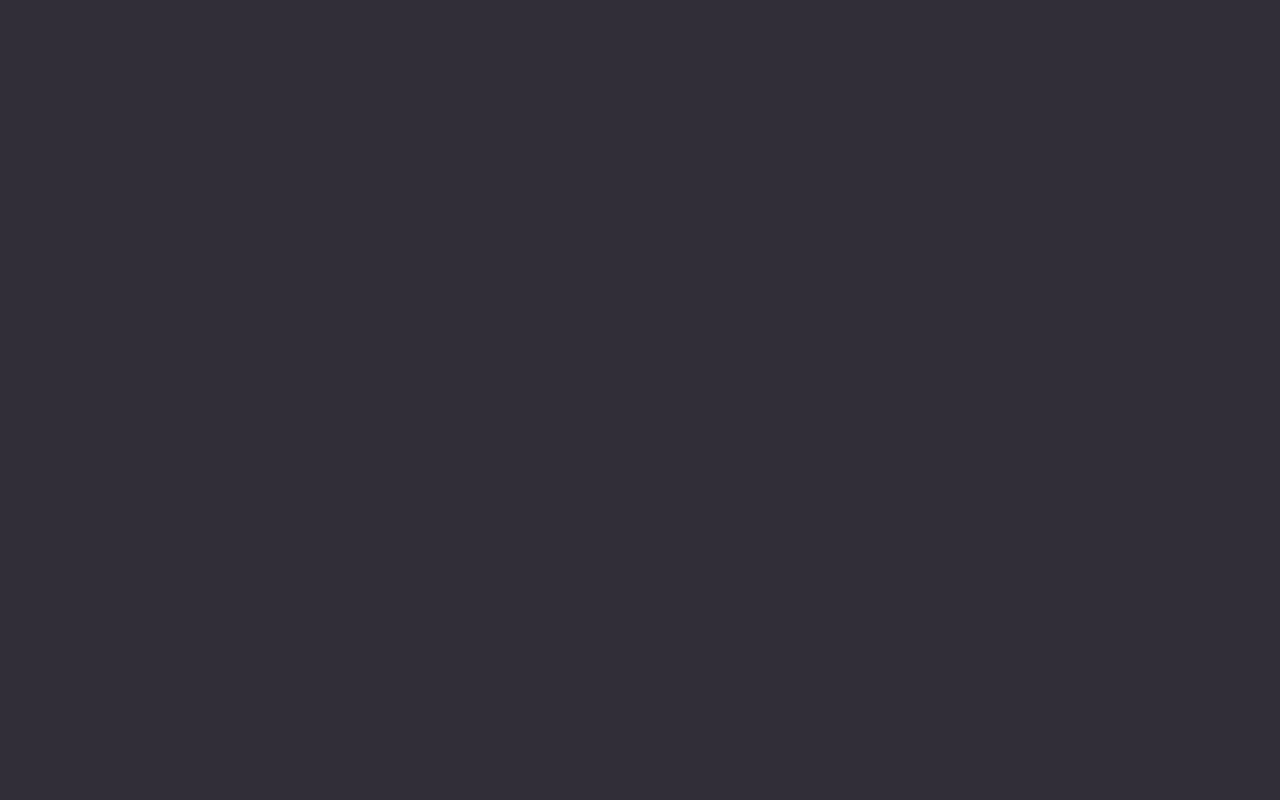
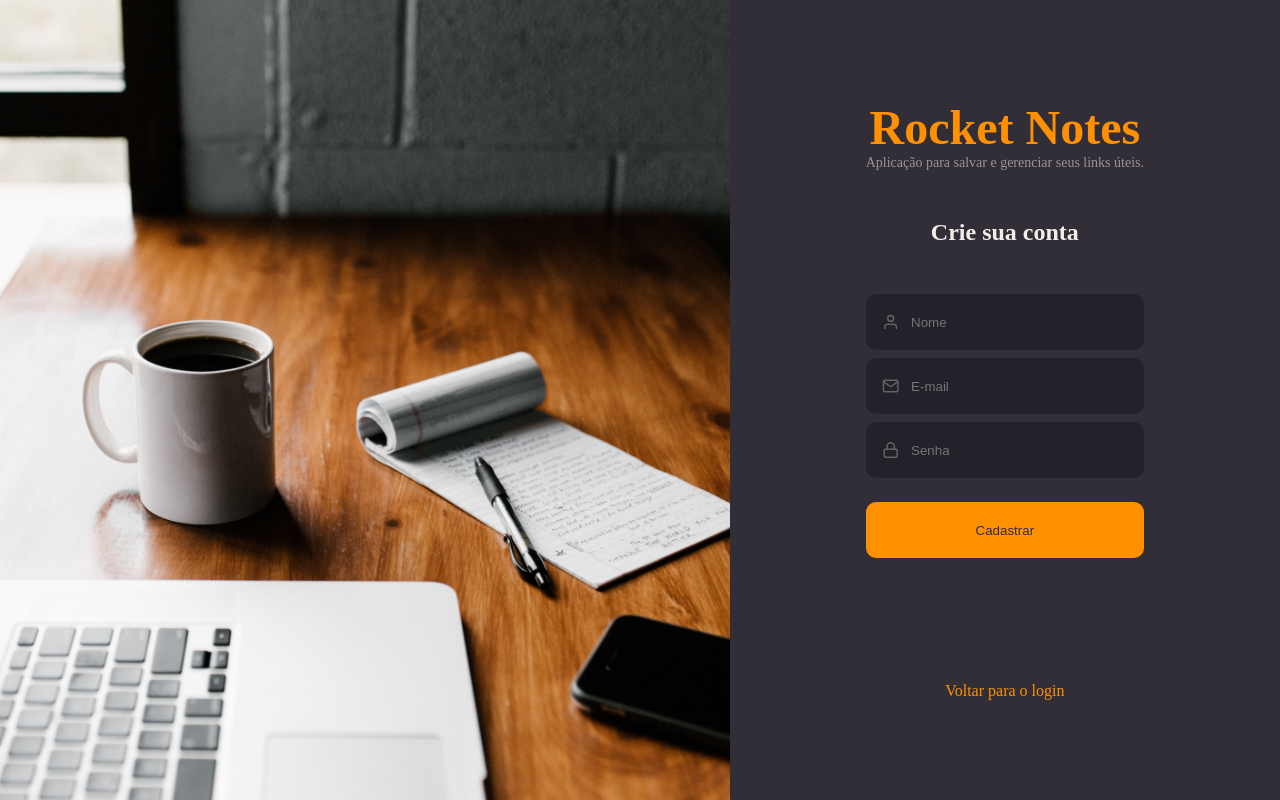
Before and after one commit to rodrigoaugusto99/complete_notes_app_pt2_react, a React (Vite) app: page /register in a window 1280 px wide. Before the commit this address had no page. Built offline with nearby package versions, Linux system fonts and the light colour scheme.

Commit message:
axios + cadastro de usuario + useNavigate

```diff
--- a/package.json
+++ b/package.json
@@ -9,6 +9,7 @@
     "preview": "vite preview"
   },
   "dependencies": {
+    "axios": "^1.6.7",
     "react": "^18.2.0",
     "react-dom": "^18.2.0",
     "react-icons": "^5.0.1",
--- a/src/components/Button/index.jsx
+++ b/src/components/Button/index.jsx
@@ -1,9 +1,13 @@
 import { Container } from './styles'
 
-export function Button(props){
-    return (
-        <Container type='button'>
-            {props.title}
-        </Container>
-    )
+export function Button({ title, loading = false, ...rest }) {
+  return (
+    <Container
+      type="button"
+      disabled={loading}
+      {...rest}
+    >
+      {loading ? 'Carregando...' : title}
+    </Container >
+  )
 }
--- a/src/components/Button/styles.js
+++ b/src/components/Button/styles.js
@@ -1,4 +1,4 @@
-import styled from "styled-components";
+import styled from 'styled-components'
 
 export const Container = styled.button`
   width: 100%;
@@ -11,6 +11,7 @@ export const Container = styled.button`
   margin-top: 16px;
   border-radius: 10px;
   font-weight: 500;
+
     //quando este proprio componente estiver desabilitado
     &:disabled{
         opacity: 0.5;
--- a/src/pages/Signup/index.jsx
+++ b/src/pages/Signup/index.jsx
@@ -1,3 +1,4 @@
+import { useState } from 'react'
 import { FiMail, FiLock, FiUser } from 'react-icons/fi'
 
 import { Input } from '../../components/Input'
@@ -5,14 +6,45 @@ import { Button } from '../../components/Button'
 
 import { Container, Form, Background } from './styles'
 
-import { Link } from 'react-router-dom'
+import { Link, useNavigate } from 'react-router-dom'
+import { api } from '../../services/api'
 
 export function SignUp() {
+
+  const [name, setName] = useState("")
+  const [email, setEmail] = useState("")
+  const [password, setPassword] = useState("")
+
+  const navigate = useNavigate()
+
+  function handleSignUp(e){
+    console.log(name, email, password)
+    if(!name || !email || !password){
+      return alert('preencha todos os campos')
+    }
+
+    api.post('/users', { name, email, password})
+    .then(()=> {
+      alert('Usuario cadastrado com sucesso')
+      navigate('/')
+    })
+    .catch(error => {
+      if(error.response){
+        alert(error.response.data.message)
+
+      }else{
+        alert('Nao foi possivel cadastrar')
+      }
+    })
+
+  }
+
+
   return (
     <Container>
       <Background />
 
-      <Form>
+      <Form >
         <h1>Rocket Notes</h1>
         <p>Aplicação para salvar e gerenciar seus links úteis.</p>
 
@@ -22,21 +54,27 @@ export function SignUp() {
           placeholder="Nome"
           type="text"
           icon={FiUser}
+          //value={name}
+          onChange={(e) => setName(e.target.value)}
         />
 
         <Input
           placeholder="E-mail"
           type="text"
           icon={FiMail}
+          //value={email}
+          onChange={(e)  => setEmail(e.target.value)}
         />
 
         <Input
           placeholder="Senha"
           type="password"
           icon={FiLock}
+          //value={password}
+          onChange={(e)  => setPassword(e.target.value)}
         />
 
-        <Button title="Cadastrar" />
+        <Button title="Cadastrar" onClick={handleSignUp}/>
 
         <Link to='/'>Voltar para o login</Link>
       </Form>
--- a/src/routes/index.jsx
+++ b/src/routes/index.jsx
@@ -6,7 +6,7 @@ import { AuthRoutes } from "./auth.routes";
 export function Routes() {
   return (
     <BrowserRouter>
-      <AppRoutes />
+      <AuthRoutes />
     </BrowserRouter>
   )
 }
--- /dev/null
+++ b/src/services/api.js
@@ -0,0 +1,6 @@
+import axios from 'axios'
+
+//aqui fica o endereco do backend, pra nao precisar repetir em todas as requisicoes
+export const api = axios.create({
+    baseURL: 'http://localhost:3333'
+})
```
Also changed, not shown: 1 other file (tests, documents, lock files or other folders). Lines whose indentation alone changed are shown as unchanged.
